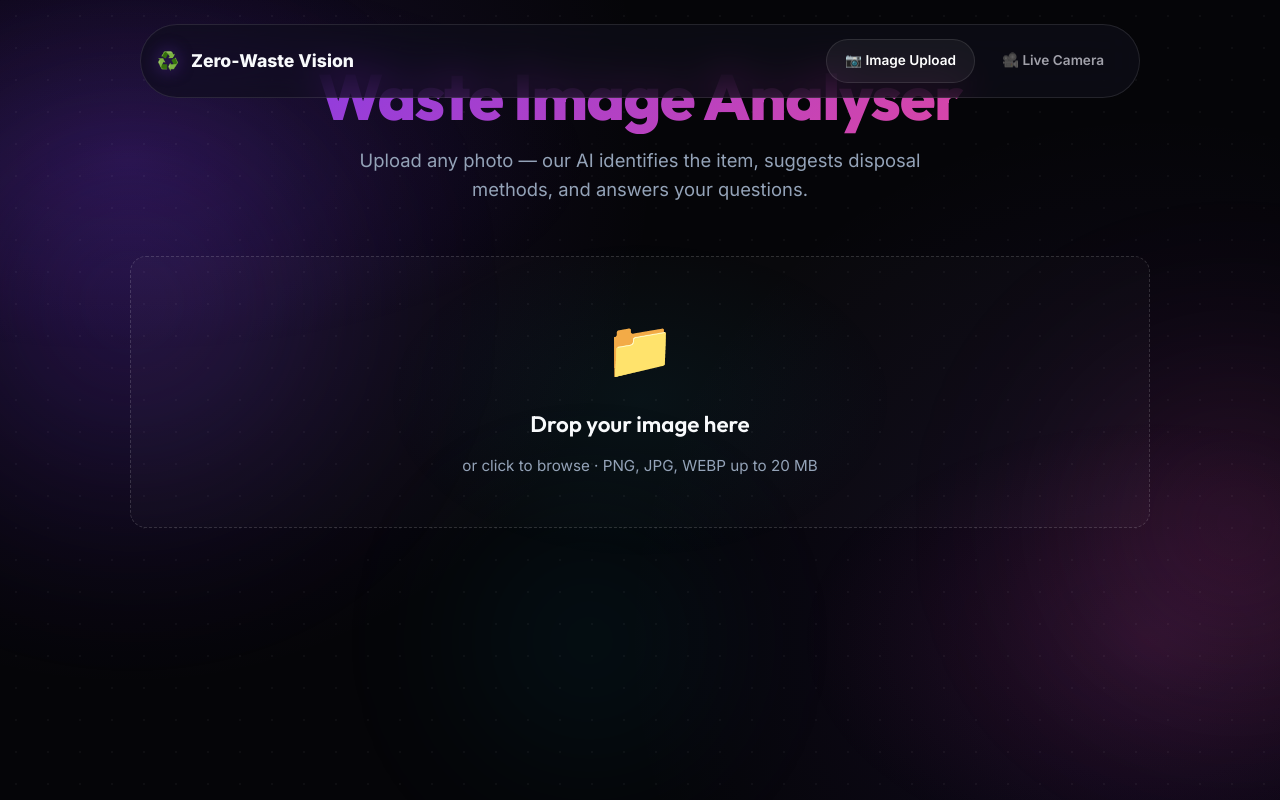
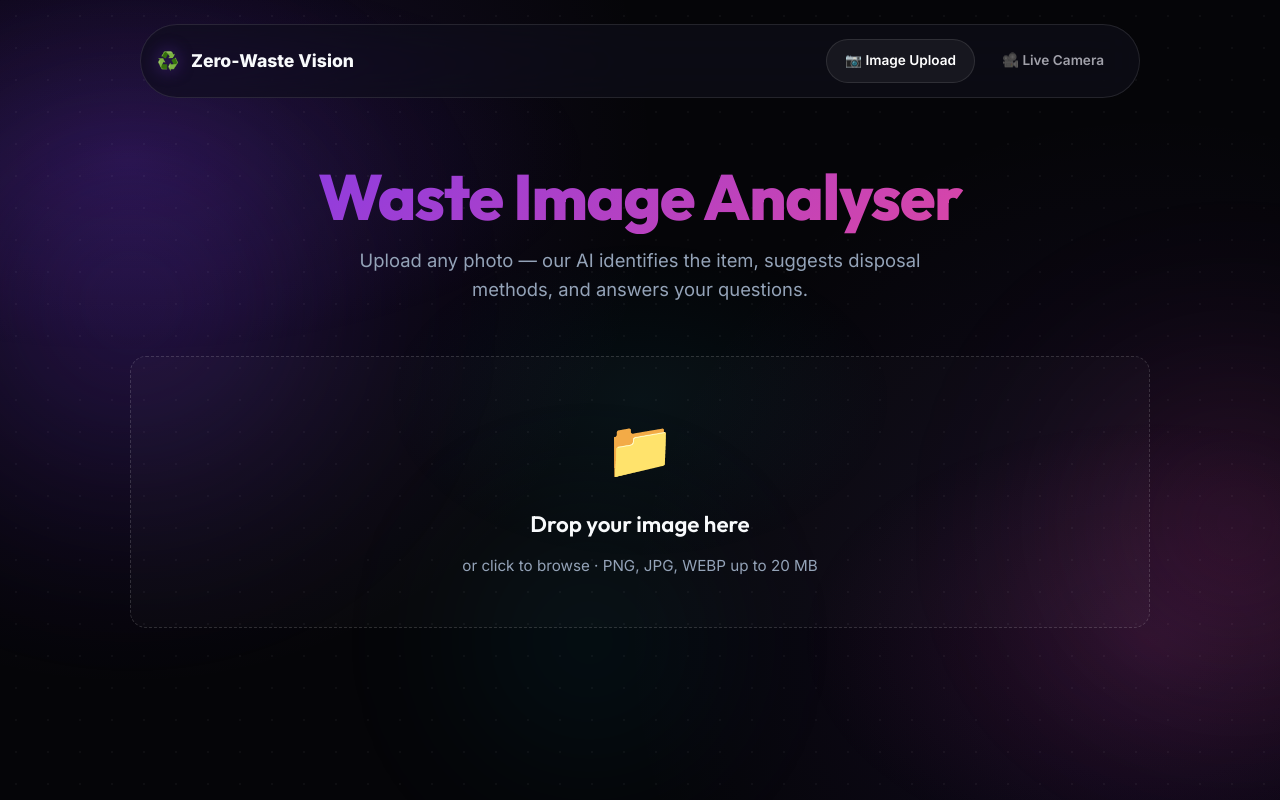
Before and after one commit to Aryanbht/ZeroWaste, a React (Vite) app in the folder frontend/: page / in a window 1280 px wide. Built offline with nearby package versions, Linux system fonts and the light colour scheme.

Commit message:
Fix: Added top padding to .page to prevent hero overlap with fixed Navbar

```diff
--- a/frontend/src/index.css
+++ b/frontend/src/index.css
@@ -197,19 +197,19 @@ a { color: inherit; text-decoration: none; }
 
 /* ---------- Page Layout ---------- */
 .page {
-  max-width: 1100px; /* Restored to clean 1100px instead of 1300px */
+  max-width: 1100px;
   margin: 0 auto;
-  padding: 24px 16px 60px;
+  padding: 120px 16px 60px; /* Increased top padding for fixed navbar */
   box-sizing: border-box;
   width: 100%;
 }
 
 @media (min-width: 768px) {
-  .page { padding: 48px 24px 80px; }
+  .page { padding: 140px 24px 80px; }
 }
 
 @media (min-width: 1100px) {
-  .page { padding: 60px 40px 80px; }
+  .page { padding: 160px 40px 80px; }
 }
 
 .page-header {
```
